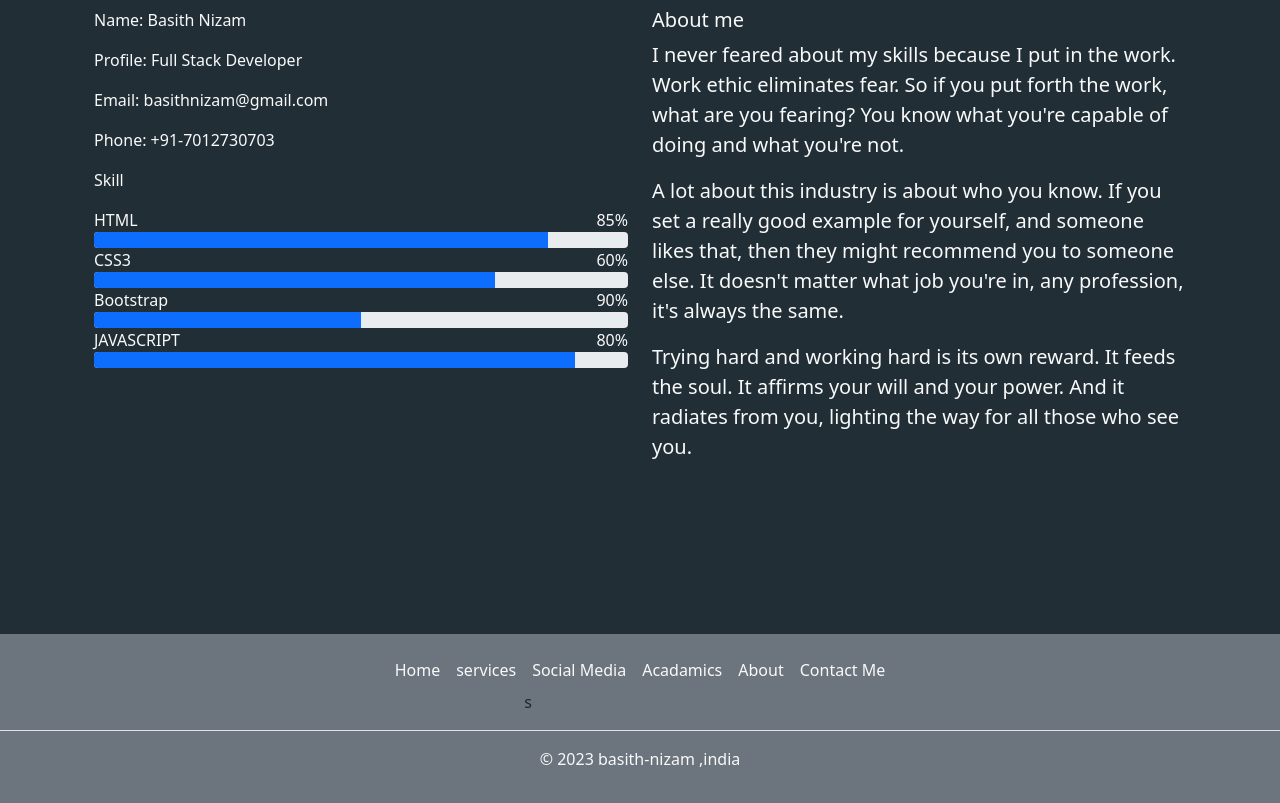
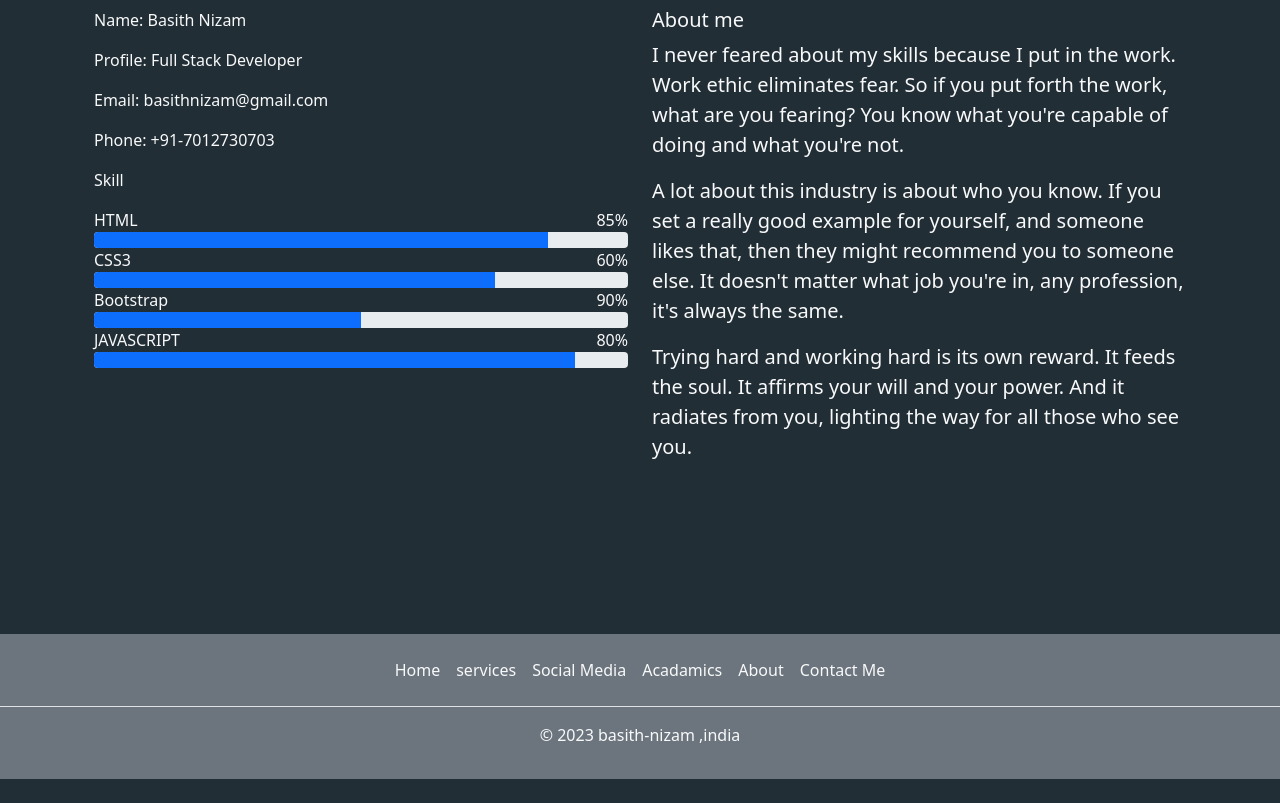
Before and after one commit to Basithnizam/personalWebsite, a plain HTML site: page index -About.html in a window 1280 px wide. Shown: the part 182-985 px from the top of the page. After the commit the page ends 961 px from the top, so only its background shows below. Drawn offline with nearby package versions, Linux system fonts and the light colour scheme.

Commit message:
first correction

```diff
--- a/index -About.html
+++ b/index -About.html
@@ -113,7 +113,7 @@
       <ul class="nav justify-content-center border-bottom pb-3 mb-3 ">
         <li class="nav-item"><a href="index.html" class="nav-link px-2 text-light">Home</a></li>
         <li class="nav-item"><a href="index services.html" class="nav-link px-2 text-light">services</a></li>
-        <li class="nav-item"><a href="index social media.html" class="nav-link px-2 text-light"> Social Media</a>s</a></li>
+        <li class="nav-item"><a href="index social media.html" class="nav-link px-2 text-light"> Social Media</a></li>
         <li class="nav-item"><a href="index accadamic.html" class="nav-link px-2 text-light">Acadamics</a></li>
         <li class="nav-item"><a href="index -About.html" class="nav-link px-2 text-light">About</a></li>
         <li class="nav-item"><a href="index -Contact.html" class="nav-link px-2 text-light">Contact Me</a></li>
```
Also changed, not shown: index -Contact.html (+1 -1 lines), index accadamic.html (+1 -1 lines), index services.html (+1 -1 lines), index social media.html (+1 -1 lines), index.html (+1 -1 lines).
